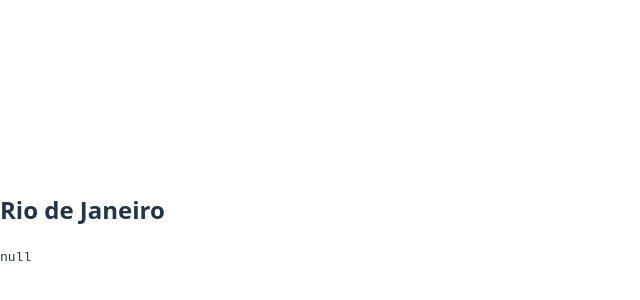
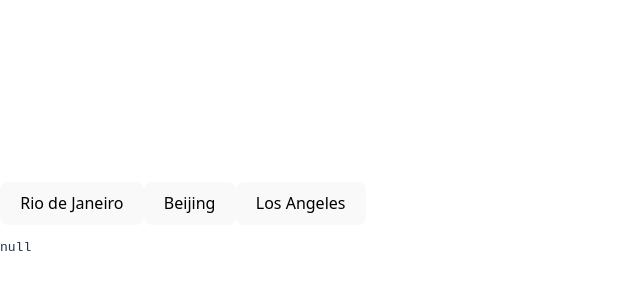
Before and after one commit to bherrera24/Weather-app, a React (Vite) app: page / in a window 1280 px wide. Shown: the part 174-474 px from the top of the page, without its empty margins (0-640 px from the left). Built offline with nearby package versions, Linux system fonts and the light colour scheme; no server answers.

Commit message:
feat: add CityTabs component and allow switching between predefined cities

```diff
--- /dev/null
+++ b/src/components/CityTabs.jsx
@@ -0,0 +1,16 @@
+const cities = ["Rio de Janeiro", "Beijing", "Los Angeles"];
+export const CityTabs = ({ selectedCity, onSelect }) => {
+  return (
+    <div>
+      {cities.map((city) => (
+        <button
+          key={city}
+          onClick={() => onSelect(city)}
+          className={city === selectedCity ? "tab active" : "tab"}
+        >
+          {city}
+        </button>
+      ))}
+    </div>
+  );
+};
--- a/src/pages/WeatherPage.jsx
+++ b/src/pages/WeatherPage.jsx
@@ -1,5 +1,6 @@
 import { useEffect, useState } from "react";
 import axios from "axios";
+import { CityTabs } from "../components/CityTabs";
 
 const API_KEY = "9170e0e85794088df319259526c55afd";
 export const WeatherPage = () => {
@@ -18,7 +19,7 @@ export const WeatherPage = () => {
   }, [city]);
   return (
     <div>
-      <h2>{city}</h2>
+      <CityTabs selectedCity={city} onSelect={setCity} />
       <pre>{JSON.stringify(weather, null, 2)}</pre>
     </div>
   );
```
